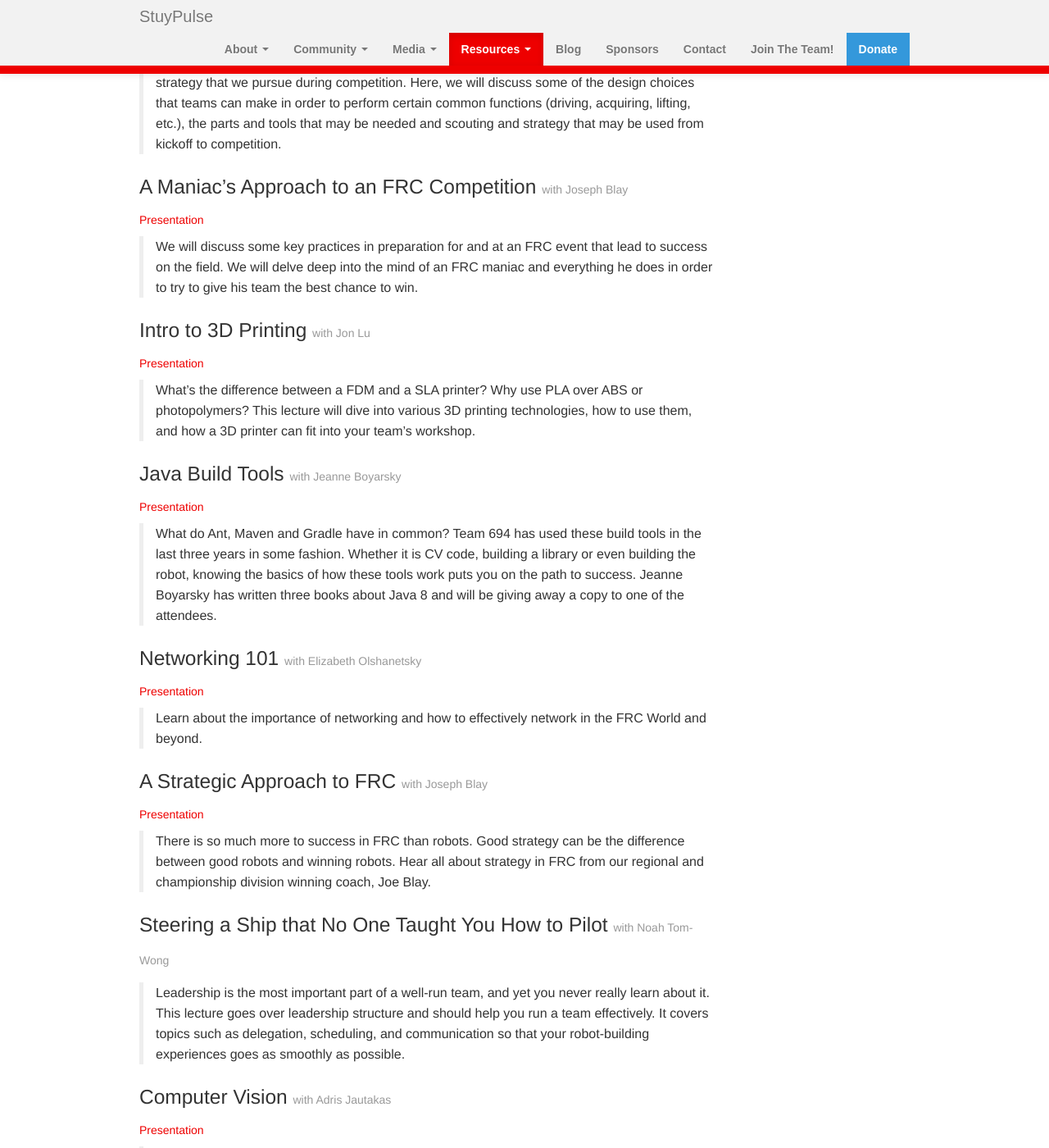
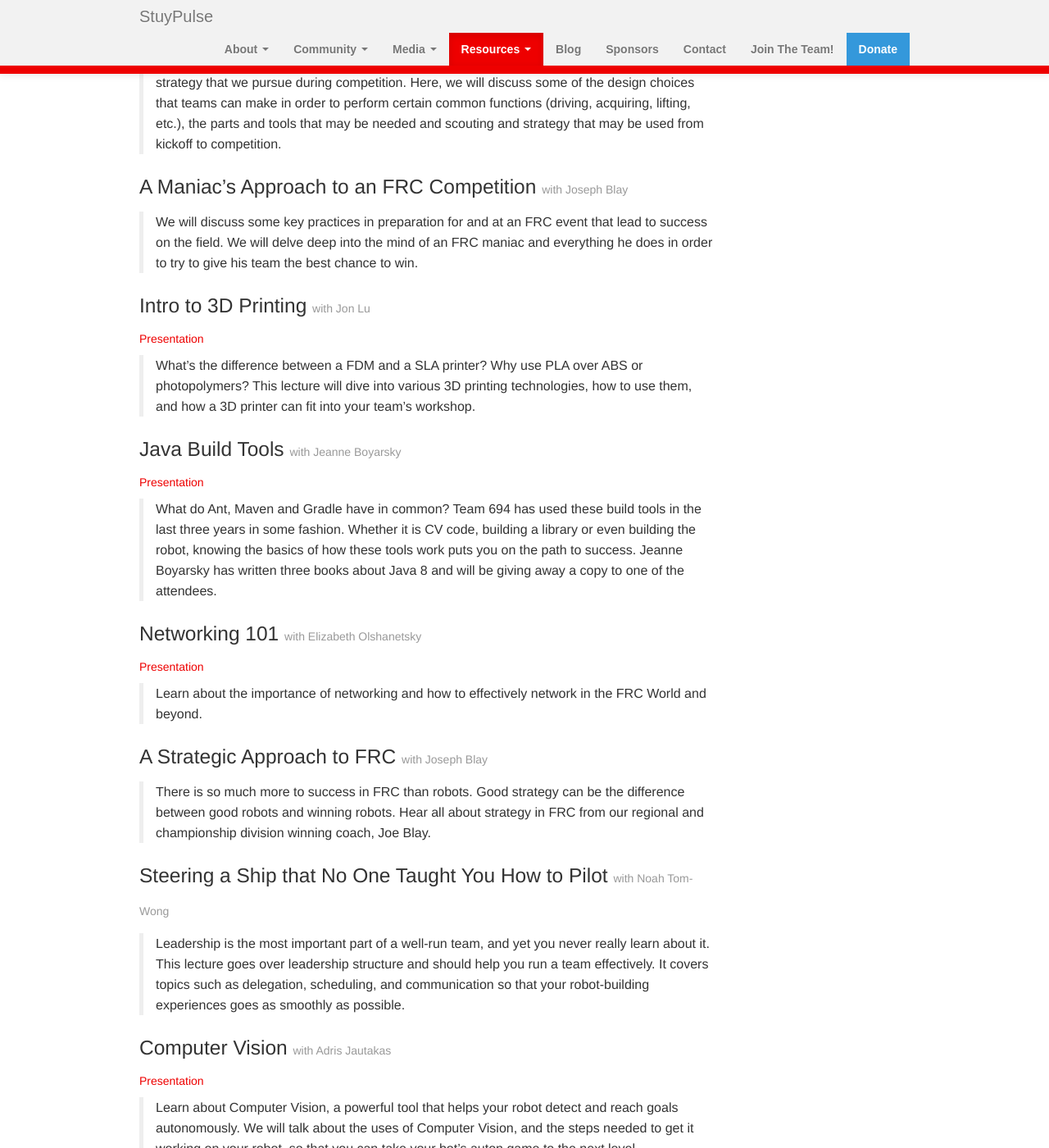
Before and after one commit to StuyPulse/team694.github.io, a Jekyll site: the page built from resources/stuysplash2017/index.md, in a window 1280 px wide and 1400 px high, scrolled down 387 px. Shown: the whole window at 82% size. Built offline with Jekyll 4.4.1, drawn with Linux system fonts in a browser that asks for light colours; nearby versions of some CDN libraries.

Commit message:
Add March newsletter made by Areyan
Rollback, remove broken links on stuysplash 2017 page

```diff
--- a/resources/stuysplash2017/index.md
+++ b/resources/stuysplash2017/index.md
@@ -18,9 +18,6 @@ In 2017, we held Stuy Splash at Stuyvesant High School on December 16. Below are
 > In FTC, the design choices we make in the beginning of the season may greatly impact the strategy that we pursue during competition. Here, we will discuss some of the design choices that teams can make in order to perform certain common functions (driving, acquiring, lifting, etc.), the parts and tools that may be needed and scouting and strategy that may be used from kickoff to competition.
 
 ### A Maniac’s Approach to an FRC Competition <small>with Joseph Blay</small>
-[Presentation](
-https://docs.google.com/presentation/d/1KYQqN0NNuvvC8Vyvj0CvNkjqRPje7qnppp4E9arSyAs/edit?usp=sharing)
-
 > We will discuss some key practices in preparation for and at an FRC event that lead to success on the field. We will delve deep into the mind of an FRC maniac and everything he does in order to try to give his team the best chance to win.
 
 ### Intro to 3D Printing <small>with Jon Lu</small>
@@ -40,8 +37,6 @@ https://docs.google.com/presentation/d/1Vze8476anFM1utZV2J0OJ-krT0gGEkTcrWkNVtyE
 > Learn about the importance of networking and how to effectively network in the FRC World and beyond.
 
 ### A Strategic Approach to FRC <small>with Joseph Blay</small>
-[Presentation](https://docs.google.com/presentation/d/1NKC3YLelvW7PpviZz4noWCvwX_LLhRitmeA5-0Z1XjY/edit?usp=sharing)
-
 > There is so much more to success in FRC than robots. Good strategy can be the difference between good robots and winning robots. Hear all about strategy in FRC from our regional and championship division winning coach, Joe Blay.
 
 ### Steering a Ship that No One Taught You How to Pilot <small>with Noah Tom-Wong</small>
```
Also changed, not shown: _posts/2019-04-01-march-newsletter.md (added, +6 -0 lines).
